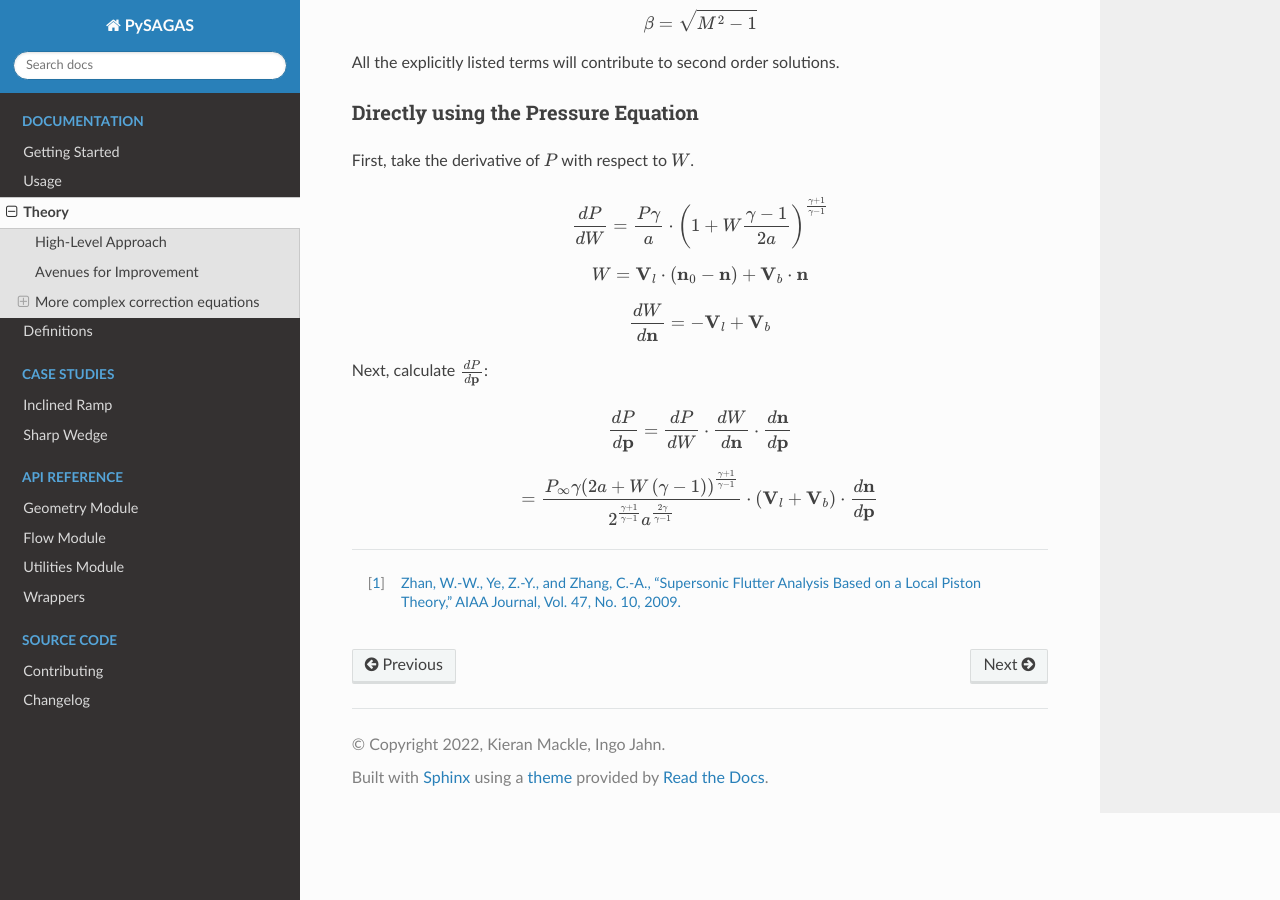
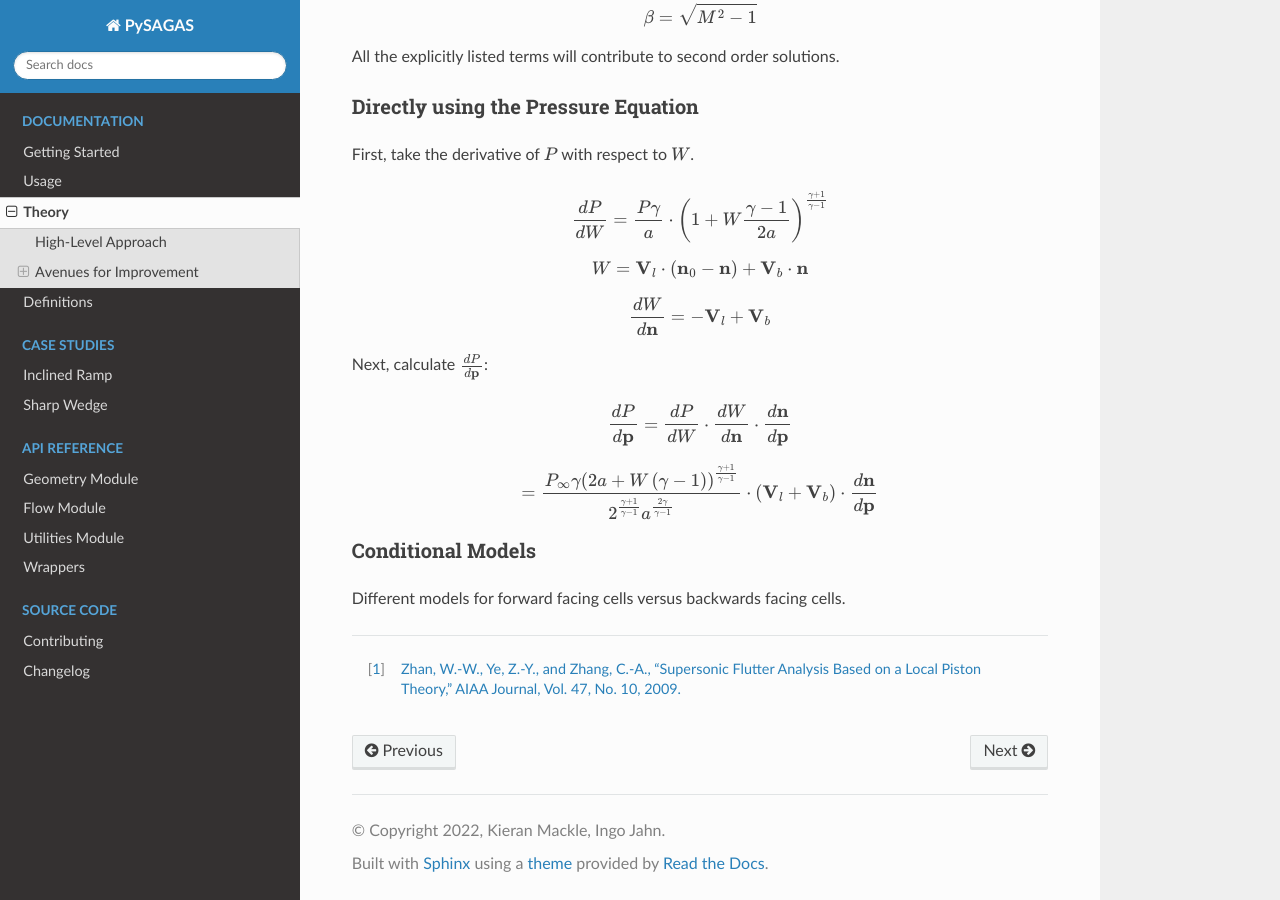
Before and after one commit to kieran-mackle/pysagas, a Sphinx documentation site: the page built from docs/source/documentation/theory.md, in a window 1280 px wide and 900 px high, scrolled down 2900 px. Built offline with Sphinx 7.4.7 and the Read the Docs theme 2.0.0, drawn with Linux system fonts in a browser that asks for light colours.

Commit message:
docs(theory.md): added comment on further improvements

```diff
--- a/docs/source/documentation/theory.md
+++ b/docs/source/documentation/theory.md
@@ -121,7 +121,7 @@ Extra references to review:
 - [Zartarian, G., Hsu, P. T., and Ashley, H., “Dynamic Airloads and Aeroelastic Problems at Entry Mach Numbers,” Journal of the Aeronautical Sciences, Vol. 28, No. 3, March 1961, pp. 209–222.](https://arc.aiaa.org/doi/10.2514/8.8927)
 
 
-## More complex correction equations
+### More complex correction equations
 
 One caveat of usng higher order correction equations is that these may
 be better/worse suited for specific Mach number ranges. That is different
@@ -186,3 +186,8 @@ $$ = \frac{P_{\infty} \gamma \left(2a+W\left(\gamma-1\right)\right)^
 \cdot
 \frac{d\mathbf{n}}{d\mathbf{p}}
 $$
+
+
+### Conditional Models
+Different models for forward facing cells versus backwards
+facing cells.
```
